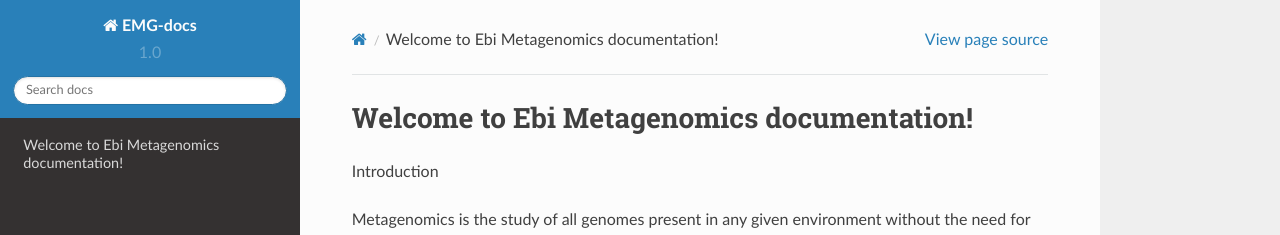
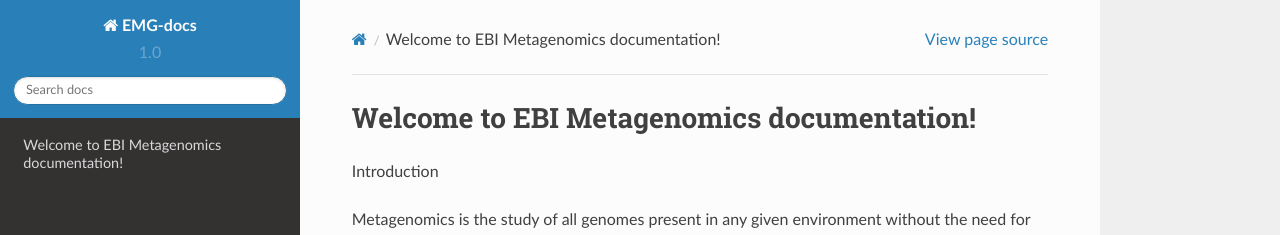
Before and after one commit to EBI-Metagenomics/EMG-docs, a Sphinx documentation site: the page built from docs/index.rst, in a window 1280 px wide. Shown: the top 235 px of the page. Built offline with Sphinx 7.4.7 and the Read the Docs theme 2.0.0, drawn with Linux system fonts in a browser that asks for light colours.

Commit message:
Ebi->EBI

```diff
--- a/docs/index.rst
+++ b/docs/index.rst
@@ -3,7 +3,7 @@
    You can adapt this file completely to your liking, but it should at least
    contain the root `toctree` directive.
 
-Welcome to Ebi Metagenomics documentation!
+Welcome to EBI Metagenomics documentation!
 ==========================================
 
 Introduction
```
